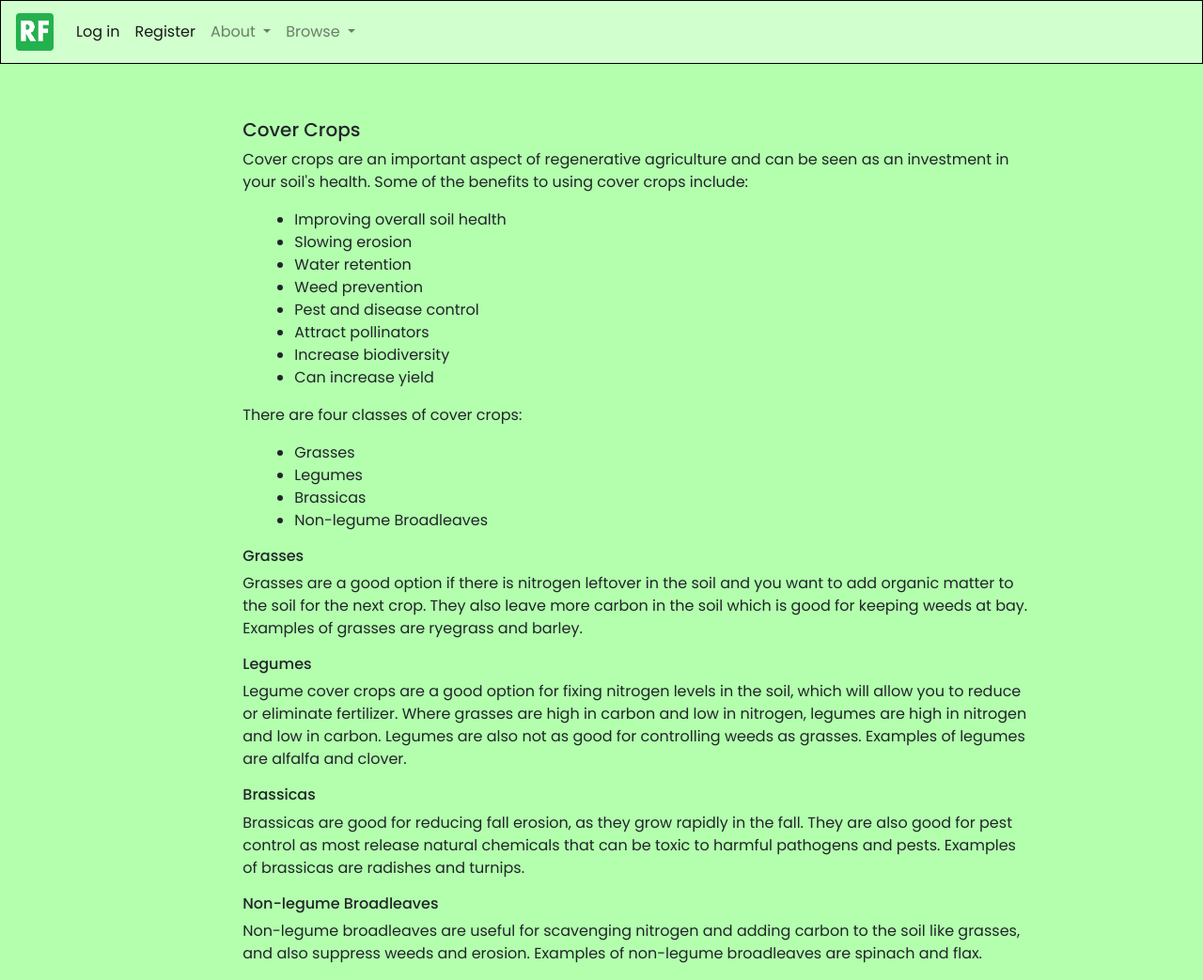
After one commit to tberray/regenerative_farming, a Node server app: page /users/cover-crops in a window 1280 px wide. The commit adds this page. Shown: the whole page at 94% size. Run offline with Node 20, Linux system fonts and the light colour scheme; some libraries are stand-ins or nearby versions.

Commit message:
changed titles of lots of pages, added cover crops page, edited some tooltips (worms).

```diff
--- a/routes/users.js
+++ b/routes/users.js
@@ -107,6 +107,10 @@ module.exports = (params) => {
 
 	router.get("/about-us", isAuthenticated, (req, res)=> {
 		res.render("about-us");
+	});
+
+	router.get("/cover-crops", isAuthenticated, (req, res)=> {
+		res.render("cover-crops");
 	});
 
 	// not needed but you can use if you want to test something
--- a/views/about-us.ejs
+++ b/views/about-us.ejs
@@ -1,7 +1,7 @@
 <!DOCTYPE html>
 <html lang="en">
 <head>
-  <title>About</title>
+  <title>About Us</title>
   <meta charset="utf-8">
   <meta name="viewport" content="width=device-width, initial-scale=1">
   <link rel="stylesheet" href="https://maxcdn.bootstrapcdn.com/bootstrap/4.0.0/css/bootstrap.min.css" integrity="sha384-Gn5384xqQ1aoWXA+058RXPxPg6fy4IWvTNh0E263XmFcJlSAwiGgFAW/dAiS6JXm" crossorigin="anonymous">
--- a/views/about.ejs
+++ b/views/about.ejs
@@ -1,7 +1,7 @@
 <!DOCTYPE html>
 <html lang="en">
 <head>
-  <title>About</title>
+  <title>Regenerative Farming</title>
   <meta charset="utf-8">
   <meta name="viewport" content="width=device-width, initial-scale=1">
   <link rel="stylesheet" href="https://maxcdn.bootstrapcdn.com/bootstrap/4.0.0/css/bootstrap.min.css" integrity="sha384-Gn5384xqQ1aoWXA+058RXPxPg6fy4IWvTNh0E263XmFcJlSAwiGgFAW/dAiS6JXm" crossorigin="anonymous">
--- a/views/account.ejs
+++ b/views/account.ejs
@@ -1,7 +1,7 @@
 <!DOCTYPE html>
 <html lang="en">
 <head>
-  <title>Input Form</title>
+  <title>Settings</title>
   <meta charset="utf-8">
   <meta name="viewport" content="width=device-width, initial-scale=1">
   <link rel="stylesheet" href="https://maxcdn.bootstrapcdn.com/bootstrap/4.0.0/css/bootstrap.min.css" integrity="sha384-Gn5384xqQ1aoWXA+058RXPxPg6fy4IWvTNh0E263XmFcJlSAwiGgFAW/dAiS6JXm" crossorigin="anonymous">
--- /dev/null
+++ b/views/cover-crops.ejs
@@ -0,0 +1,93 @@
+<!DOCTYPE html>
+<html lang="en">
+<head>
+  <title>Cover Crops</title>
+  <meta charset="utf-8">
+  <meta name="viewport" content="width=device-width, initial-scale=1">
+  <link rel="stylesheet" href="https://maxcdn.bootstrapcdn.com/bootstrap/4.0.0/css/bootstrap.min.css" integrity="sha384-Gn5384xqQ1aoWXA+058RXPxPg6fy4IWvTNh0E263XmFcJlSAwiGgFAW/dAiS6JXm" crossorigin="anonymous">
+  <link rel="stylesheet" href="/css/style.css">
+  <!--link href='https://unpkg.com/boxicons@2.0.7/css/boxicons.min.css' rel='stylesheet'-->
+</head>
+<body>
+    <script src="https://code.jquery.com/jquery-3.2.1.slim.min.js" integrity="sha384-KJ3o2DKtIkvYIK3UENzmM7KCkRr/rE9/Qpg6aAZGJwFDMVNA/GpGFF93hXpG5KkN" crossorigin="anonymous"></script>
+    <script src="https://cdnjs.cloudflare.com/ajax/libs/popper.js/1.12.9/umd/popper.min.js" integrity="sha384-ApNbgh9B+Y1QKtv3Rn7W3mgPxhU9K/ScQsAP7hUibX39j7fakFPskvXusvfa0b4Q" crossorigin="anonymous"></script>
+    <script src="https://maxcdn.bootstrapcdn.com/bootstrap/4.0.0/js/bootstrap.min.js" integrity="sha384-JZR6Spejh4U02d8jOt6vLEHfe/JQGiRRSQQxSfFWpi1MquVdAyjUar5+76PVCmYl" crossorigin="anonymous"></script>
+
+    <!-- navbar -->
+    <%- include('partials/navbar') %>
+    <!--navbar end-->
+    <%- include('partials/sidenav') %>
+
+    <div class="content">
+        <div class="about-paragraph pt-5 mx-auto">
+            <h5>Cover Crops</h5>
+        </div>
+        <div class="about-paragraph mx-auto">
+           <p>Cover crops are an important aspect of regenerative agriculture and can be seen as an investment in your soil's health.
+                Some of the benefits to using cover crops include:
+           </p>
+           <ul class="terms-ul">
+               <li>
+                   Improving overall soil health
+               </li>
+               <li>
+                   Slowing erosion
+               </li>
+               <li>
+                   Water retention
+               </li>
+               <li>
+                   Weed prevention
+               </li>
+               <li>
+                   Pest and disease control
+               </li>
+               <li>
+                   Attract pollinators
+               </li>
+               <li>
+                   Increase biodiversity
+               </li>
+               <li>
+                   Can increase yield
+               </li>
+            </ul>
+            <p>There are four classes of cover crops:</p>
+            <ul class="terms-ul">
+                <li>Grasses</li>
+                <li>Legumes</li>
+                <li>Brassicas</li>
+                <li>Non-legume Broadleaves</li>
+            </ul>
+
+            <h6>
+                Grasses
+            </h6>
+            <p>Grasses are a good option if there is nitrogen leftover in the soil and you want to add organic matter to the soil
+                for the next crop. They also leave more carbon in the soil which is good for keeping weeds at bay.
+                Examples of grasses are ryegrass and barley.
+            </p>
+
+            <h6>Legumes</h6>
+            <p>Legume cover crops are a good option for fixing nitrogen levels in the soil, which will allow you to reduce or
+                 eliminate fertilizer. Where grasses are high in carbon and low in nitrogen, legumes are high in nitrogen and
+                  low in carbon. Legumes are also not as good for controlling weeds as grasses. Examples of
+                  legumes are alfalfa and clover.
+            </p>
+
+            <h6>Brassicas</h6>
+            <p>Brassicas are good for reducing fall erosion, as they grow rapidly in the fall. They are also good
+                for pest control as most release natural chemicals that can be toxic to harmful pathogens and pests.
+                Examples of brassicas are radishes and turnips.
+            </p>
+            <h6>
+                Non-legume Broadleaves
+            </h6>
+            <p>Non-legume broadleaves are useful for scavenging nitrogen and adding carbon to the soil like grasses, and
+                also suppress weeds and erosion. Examples of non-legume broadleaves are spinach and flax.
+            </p>
+        </div>
+    </div>
+
+</body>
+</html>
--- a/views/dashboard.ejs
+++ b/views/dashboard.ejs
@@ -6,7 +6,7 @@
     <meta name="viewport" content="width=device-width, initial-scale=1.0">
     <link rel="stylesheet" href="https://maxcdn.bootstrapcdn.com/bootstrap/4.0.0/css/bootstrap.min.css" integrity="sha384-Gn5384xqQ1aoWXA+058RXPxPg6fy4IWvTNh0E263XmFcJlSAwiGgFAW/dAiS6JXm" crossorigin="anonymous">
     <link rel="stylesheet" href="/css/style.css">
-    <title>Document</title>
+    <title>Dashboard</title>
 </head>
 <body>
 
--- a/views/enter-data.ejs
+++ b/views/enter-data.ejs
@@ -1,7 +1,7 @@
 <!DOCTYPE html>
 <html lang="en">
 <head>
-  <title>About</title>
+  <title>Soil Data</title>
   <meta charset="utf-8">
   <meta name="viewport" content="width=device-width, initial-scale=1">
   <link rel="stylesheet" href="https://maxcdn.bootstrapcdn.com/bootstrap/4.0.0/css/bootstrap.min.css" integrity="sha384-Gn5384xqQ1aoWXA+058RXPxPg6fy4IWvTNh0E263XmFcJlSAwiGgFAW/dAiS6JXm" crossorigin="anonymous">
--- a/views/field-input.ejs
+++ b/views/field-input.ejs
@@ -1,7 +1,7 @@
 <!DOCTYPE html>
 <html lang="en">
 <head>
-  <title>Input Form</title>
+  <title>Plot Input Form</title>
   <meta charset="utf-8">
   <meta name="viewport" content="width=device-width, initial-scale=1">
   <link rel="stylesheet" href="https://maxcdn.bootstrapcdn.com/bootstrap/4.0.0/css/bootstrap.min.css" integrity="sha384-Gn5384xqQ1aoWXA+058RXPxPg6fy4IWvTNh0E263XmFcJlSAwiGgFAW/dAiS6JXm" crossorigin="anonymous">
--- a/views/login.ejs
+++ b/views/login.ejs
@@ -15,7 +15,7 @@
         rel="stylesheet"
         href="https://cdnjs.cloudflare.com/ajax/libs/skeleton/2.0.4/skeleton.css"
     /-->
-    <title>Document</title>
+    <title>Log in</title>
 
 </head>
 <body>
--- a/views/partials/navbar.ejs
+++ b/views/partials/navbar.ejs
@@ -55,6 +55,7 @@
         <div class="dropdown-menu" aria-labelledby="navbarDropdown">
             <a class="dropdown-item" href="/users/resources">Resources</a>
             <a class="dropdown-item" href="/users/terms-info">Soil Terms</a>
+            <a class="dropdown-item" href="/users/cover-crops">Cover Crops</a>
         </div>
         </li>
 
--- a/views/register.ejs
+++ b/views/register.ejs
@@ -10,7 +10,7 @@
         rel="stylesheet"
         href="https://cdnjs.cloudflare.com/ajax/libs/skeleton/2.0.4/skeleton.css"
     /-->
-    <title>Document</title>
+    <title>Register</title>
 </head>
 <body>
     <script src="https://code.jquery.com/jquery-3.2.1.slim.min.js" integrity="sha384-KJ3o2DKtIkvYIK3UENzmM7KCkRr/rE9/Qpg6aAZGJwFDMVNA/GpGFF93hXpG5KkN" crossorigin="anonymous"></script>
--- a/views/resources.ejs
+++ b/views/resources.ejs
@@ -25,6 +25,8 @@
 
       <p>About Cover Crops:</p>
       <a href="https://www.nrcs.usda.gov/wps/portal/nrcs/detail/ny/technical/?cid=nrcs144p2_027252#:~:text=A%20cover%20crop%20slows%20the,holding%20capacity%20for%20plant%20growth.">www.nrcs.usda.gov</a>
+      <a href="https://www.sare.org/resources/cover-crops/">sare.org</a>
+      <a href="https://www.cropnutrition.com/resource-library/cover-crops-type-makes-a-difference">cropnutrition.com</a>
 
       <hr class="solid">
 
--- a/views/terms-info.ejs
+++ b/views/terms-info.ejs
@@ -1,7 +1,7 @@
 <!DOCTYPE html>
 <html lang="en">
 <head>
-  <title>test</title>
+  <title>Soil Terms</title>
   <meta charset="utf-8">
   <meta name="viewport" content="width=device-width, initial-scale=1">
   <link rel="stylesheet" href="https://maxcdn.bootstrapcdn.com/bootstrap/4.0.0/css/bootstrap.min.css" integrity="sha384-Gn5384xqQ1aoWXA+058RXPxPg6fy4IWvTNh0E263XmFcJlSAwiGgFAW/dAiS6JXm" crossorigin="anonymous">
```
Also changed, not shown: views/datainput.ejs (+6 -6 lines).
